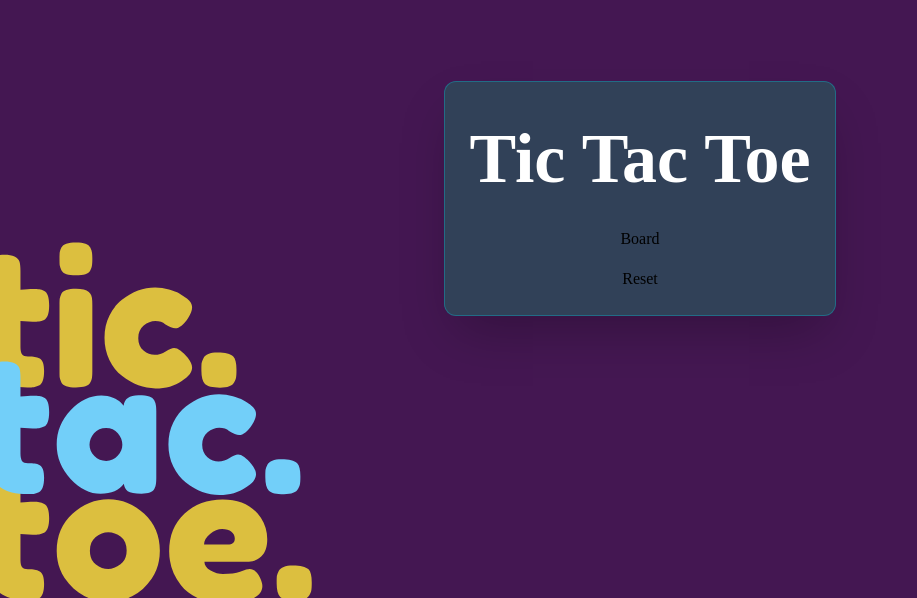
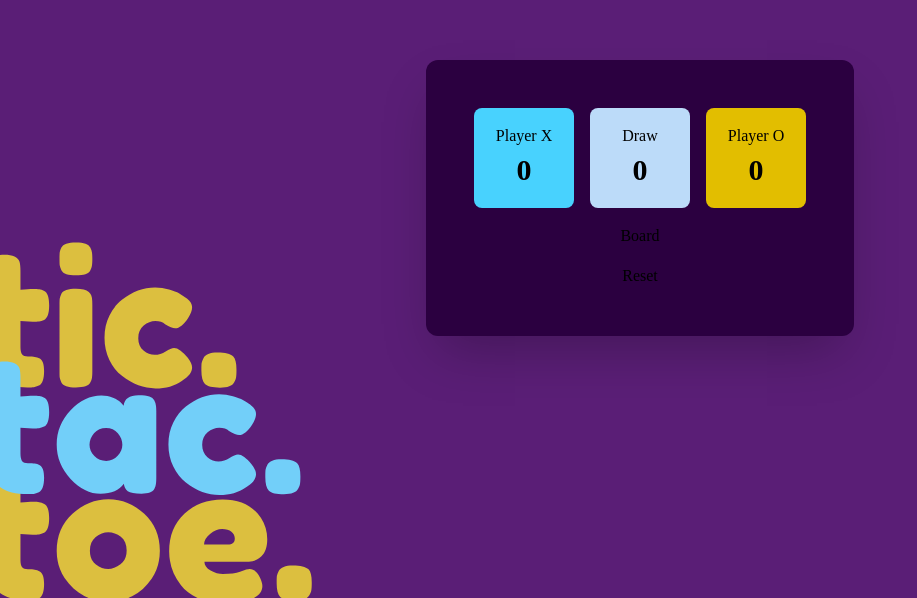
Before and after one commit to Andrei-Cervantes/tictactoe_react, a React (Vite) app: page / in a window 1280 px wide. Shown: the part 202-800 px from the top of the page, without its empty margins (0-917 px from the left). Built offline with nearby package versions, Linux system fonts and the light colour scheme.

Commit message:
feat: add status context, refactor color palette, add player score status components

```diff
--- a/package.json
+++ b/package.json
@@ -11,8 +11,10 @@
   },
   "dependencies": {
     "@tailwindcss/vite": "^4.1.10",
+    "clsx": "^2.1.1",
     "react": "^19.1.0",
     "react-dom": "^19.1.0",
+    "tailwind-merge": "^3.3.1",
     "tailwindcss": "^4.1.10"
   },
   "devDependencies": {
--- a/src/App.tsx
+++ b/src/App.tsx
@@ -1,12 +1,15 @@
 import Background from "./components/Background";
 import Game from "./components/Game";
+import { StatusProvider } from "./components/Provider/StatusProvider";
 
 const App = () => {
   return (
-    <div className="min-h-screen flex items-center justify-center bg-primary font-family-primary relative overflow-hidden">
-      <Game />
-      <Background />
-    </div>
+    <StatusProvider>
+      <div className="min-h-screen flex items-center justify-center bg-primary font-family-primary relative overflow-hidden">
+        <Game />
+        <Background />
+      </div>
+    </StatusProvider>
   );
 };
 
--- /dev/null
+++ b/src/StatusContext.ts
@@ -0,0 +1,22 @@
+import { createContext, useContext } from "react";
+
+interface StatusContextType {
+  scores: {
+    X: number;
+    O: number;
+    Draw: number;
+  };
+  updateScore: (player: "X" | "O" | "Draw", score: number) => void;
+}
+
+const StatusContext = createContext<StatusContextType | undefined>(undefined);
+
+export const useStatus = () => {
+  const context = useContext(StatusContext);
+  if (context === undefined) {
+    throw new Error("useStatus must be used within a StatusProvider");
+  }
+  return context;
+};
+
+export default StatusContext;
--- a/src/components/Game.tsx
+++ b/src/components/Game.tsx
@@ -4,7 +4,7 @@ import Status from "./Status";
 
 const Game = () => {
   return (
-    <div className="space-y-4 p-6 bg-slate-700 rounded-xl shadow-2xl w-fit text-center border border-cyan-400/30">
+    <div className="space-y-4 p-12 bg-board-bg rounded-xl shadow-2xl w-fit text-center">
       <Status />
       <Board />
       <ResetButton />
--- /dev/null
+++ b/src/components/IndividualScore.tsx
@@ -0,0 +1,31 @@
+import { cn } from "../lib/utils";
+
+interface IndividualScoreProps {
+  player: "X" | "O" | "Draw";
+  score: number;
+}
+
+const IndividualScore = ({ player, score }: IndividualScoreProps) => {
+  const bgColor =
+    player === "Draw"
+      ? "bg-player-draw"
+      : player === "X"
+      ? "bg-player-x"
+      : "bg-player-o";
+
+  return (
+    <div
+      className={cn(
+        "w-[100px] h-[100px] flex flex-col justify-start p-4 items-center rounded-lg",
+        bgColor
+      )}
+    >
+      <p>{player === "Draw" ? "Draw" : `Player ${player}`}</p>
+      <div className="flex justify-center items-center h-full">
+        <p className="font-bold text-3xl ">{score}</p>
+      </div>
+    </div>
+  );
+};
+
+export default IndividualScore;
--- /dev/null
+++ b/src/components/Provider/StatusProvider.tsx
@@ -0,0 +1,27 @@
+import React, { useState } from "react";
+import StatusContext from "../../StatusContext";
+
+interface StatusProviderProps {
+  children: React.ReactNode;
+}
+
+export const StatusProvider: React.FC<StatusProviderProps> = ({ children }) => {
+  const [scores, setScores] = useState({
+    X: 0,
+    O: 0,
+    Draw: 0,
+  });
+
+  const updateScore = (player: "X" | "O" | "Draw", score: number) => {
+    setScores((prevScores) => ({
+      ...prevScores,
+      [player]: score,
+    }));
+  };
+
+  return (
+    <StatusContext.Provider value={{ scores, updateScore }}>
+      {children}
+    </StatusContext.Provider>
+  );
+};
--- a/src/components/Status.tsx
+++ b/src/components/Status.tsx
@@ -1,6 +1,15 @@
+import IndividualScore from "./IndividualScore";
+import { useStatus } from "../StatusContext";
+
 const Status = () => {
+  const { scores } = useStatus();
+
   return (
-    <div className="text-[70px] font-bold text-text-secondary">Tic Tac Toe</div>
+    <div className="flex justify-between items-center gap-4">
+      <IndividualScore player="X" score={scores.X} />
+      <IndividualScore player="Draw" score={scores.Draw} />
+      <IndividualScore player="O" score={scores.O} />
+    </div>
   );
 };
 
--- a/src/index.css
+++ b/src/index.css
@@ -2,26 +2,26 @@
 @import url("https://fonts.googleapis.com/css2?family=Patrick+Hand&display=swap");
 
 @theme {
-  /* bg colors */
-  --color-primary: #441752;
-  --color-secondary: #ffffff;
-  --color-overlay: #000000;
+  /* Game UI */
+  --color-board-bg: #2b0040;
+  --color-primary: #5a1e76;
+  --color-player-x: #48d2fe;
+  --color-player-o: #e2be00;
+  --color-player-draw: #bcdbf9;
+  --color-cells: #43115b;
 
-  /* text colors */
-  --color-text-primary: #000000;
-  --color-text-secondary: #ffffff;
-  --color-text-accent-1: #8174a0;
-  --color-text-accent-2: #a888b5;
-  --color-text-accent-3: #efb6c8;
+  /* Typography */
+  --color-title: #441752;
+  --color-body: #000000;
+  --color-subtext: #6d5c85;
 
-  /* button colors */
-  --color-button-primary: #000000;
-  --color-button-hover: #000000;
-  --color-button-disabled: #000000;
+  /* Buttons */
+  --color-button-primary: #5e4b75;
+  --color-button-hover: #441752;
+  --col0r-button-disabled: #6d5c85;
 
-  /* border colors */
-  --color-border-primary: #000000;
-  --color-border-secondary: #ffffff;
+  /* Border */
+  --color-border-primary: #e3c6e9;
 
   /* font family */
   --font-family-primary: "Patrick Hand", cursive;
--- /dev/null
+++ b/src/lib/utils.ts
@@ -0,0 +1,6 @@
+import { type ClassValue, clsx } from "clsx";
+import { twMerge } from "tailwind-merge";
+
+export function cn(...inputs: ClassValue[]) {
+  return twMerge(clsx(inputs));
+}
```
Also changed, not shown: 1 other file (tests, documents, lock files or other folders).
